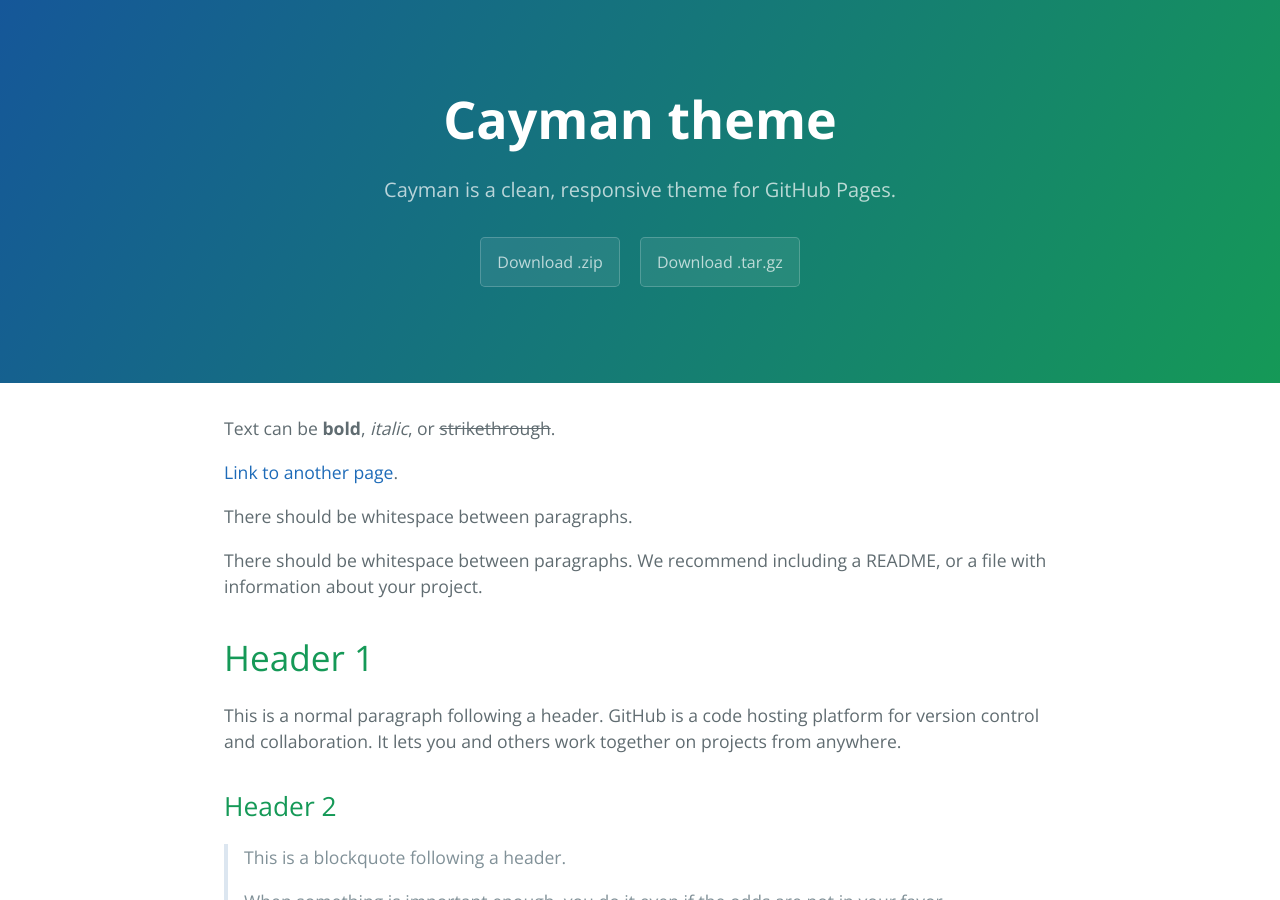
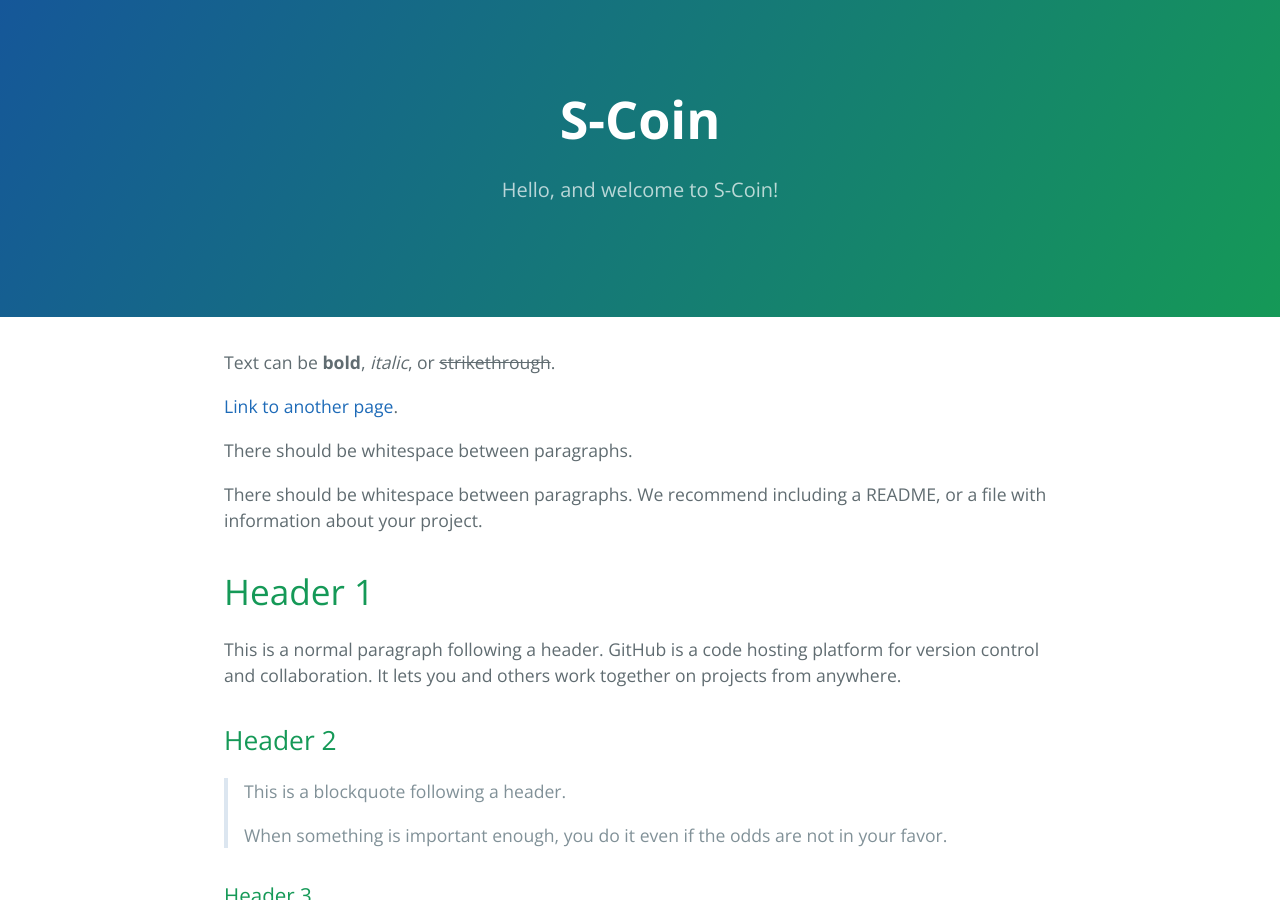
Before and after one commit to s-coin/s-coin.github.io, a Jekyll site: the page built from index.md, in a window 1280 px wide and 900 px high. Built offline with Jekyll 4.4.1, drawn with Linux system fonts in a browser that asks for light colours.

Commit message:
Update _config.yml

```diff
--- a/_config.yml
+++ b/_config.yml
@@ -1,5 +1,4 @@
-title: Cayman theme
-description: Cayman is a clean, responsive theme for GitHub Pages.
-show_downloads: true
+title: S-Coin
+description: Hello, and welcome to S-Coin!
 google_analytics:
 theme: jekyll-theme-cayman
```
